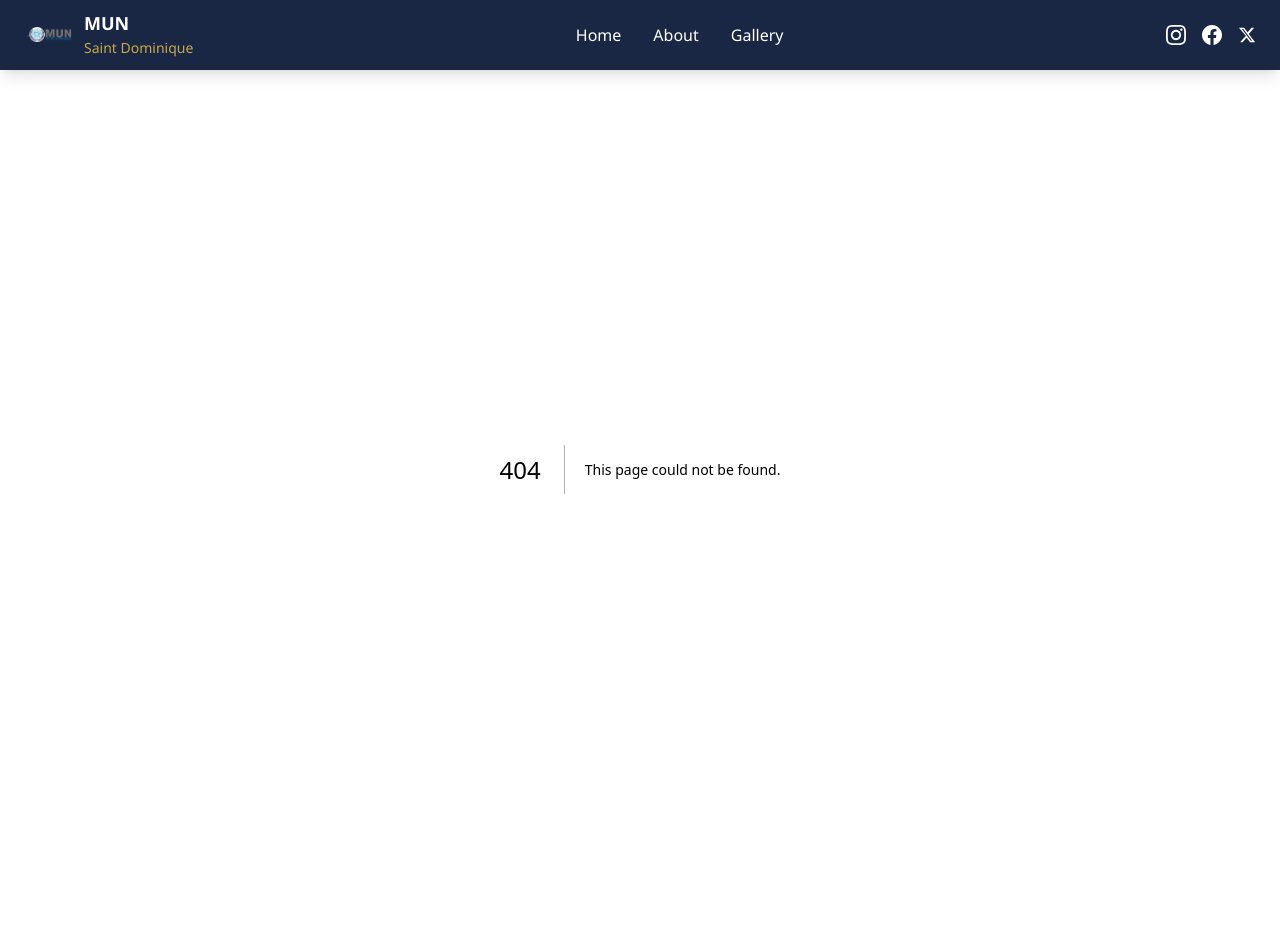
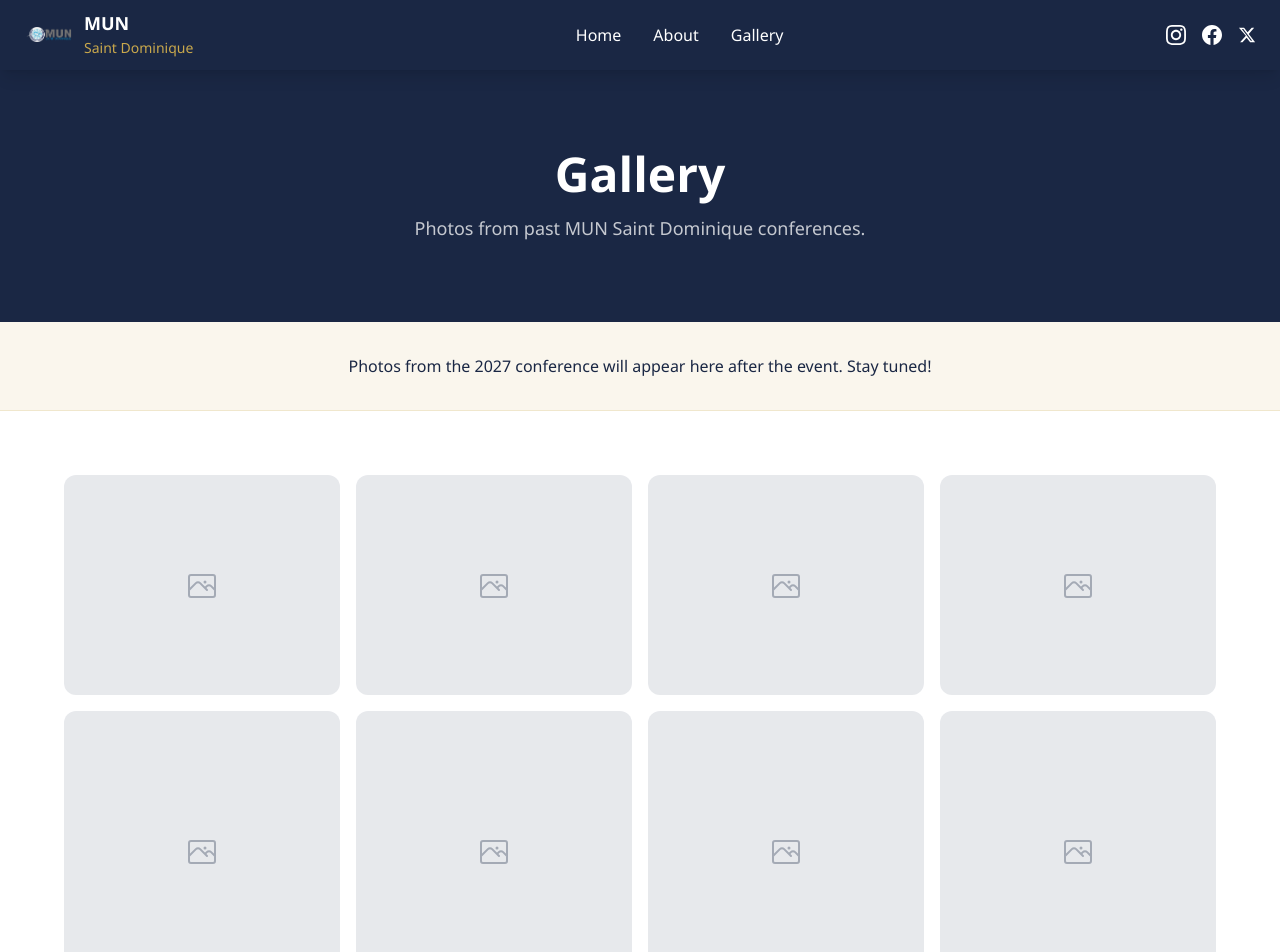
Before and after one commit to gastongabaixtucf8/projet-MUN-saintdo, a Next.js app: page /gallery in a window 1280 px wide. Before the commit this address had no page. Shown: the top 952 px of the page. Before the commit the page ends 870 px from the top, so only its background shows below. Built offline with nearby package versions, Linux system fonts and the light colour scheme.

Commit message:
auto-save

```diff
--- /dev/null
+++ b/app/gallery/page.tsx
@@ -0,0 +1,67 @@
+import type { Metadata } from 'next'
+
+export const metadata: Metadata = {
+  title: 'Gallery — MUN Saint Dominique',
+}
+
+const placeholders = Array.from({ length: 12 }, (_, i) => i + 1)
+
+export default function GalleryPage() {
+  return (
+    <main>
+      {/* Page Header */}
+      <section className="bg-navy text-white py-20 px-6 text-center">
+        <div className="max-w-3xl mx-auto">
+          <h1 className="text-5xl font-bold mb-4">Gallery</h1>
+          <p className="text-white/75 text-lg">
+            Photos from past MUN Saint Dominique conferences.
+          </p>
+        </div>
+      </section>
+
+      {/* Coming Soon Notice */}
+      <section className="py-8 px-6 bg-gold/10 border-b border-gold/20 text-center">
+        <p className="text-navy font-medium">
+          Photos from the 2027 conference will appear here after the event. Stay tuned!
+        </p>
+      </section>
+
+      {/* Placeholder Grid */}
+      <section className="py-16 px-6">
+        <div className="max-w-6xl mx-auto">
+          <div className="columns-2 sm:columns-3 lg:columns-4 gap-4 space-y-4">
+            {placeholders.map((i) => (
+              <div
+                key={i}
+                className="break-inside-avoid rounded-xl overflow-hidden bg-gray-200 animate-pulse"
+                style={{ height: `${160 + (i % 3) * 60}px` }}
+              >
+                <div className="w-full h-full flex items-center justify-center text-gray-400">
+                  <svg width="32" height="32" fill="none" stroke="currentColor" strokeWidth="1.5" viewBox="0 0 24 24">
+                    <path strokeLinecap="round" strokeLinejoin="round" d="M2.25 15.75l5.159-5.159a2.25 2.25 0 013.182 0l5.159 5.159m-1.5-1.5l1.409-1.409a2.25 2.25 0 013.182 0l2.909 2.909M3.75 21h16.5a1.5 1.5 0 001.5-1.5V6a1.5 1.5 0 00-1.5-1.5H3.75A1.5 1.5 0 002.25 6v13.5a1.5 1.5 0 001.5 1.5zm10.5-11.25h.008v.008h-.008V9.75zm.375 0a.375.375 0 11-.75 0 .375.375 0 01.75 0z" />
+                  </svg>
+                </div>
+              </div>
+            ))}
+          </div>
+          <p className="text-center text-gray-400 mt-12 text-sm italic">
+            Placeholder images — photos coming soon from Mme Lemoine.
+          </p>
+        </div>
+      </section>
+
+      {/* Contact CTA */}
+      <section className="py-16 px-6 bg-gray-50 text-center">
+        <div className="max-w-xl mx-auto">
+          <h2 className="text-2xl font-bold text-navy mb-3">Have photos to share?</h2>
+          <p className="text-gray-600 mb-6">
+            If you attended a past MUN Saint Dominique conference and would like to contribute photos, please get in touch.
+          </p>
+          <a href="mailto:mun@saintdominique.fr" className="btn-primary">
+            Send us your photos
+          </a>
+        </div>
+      </section>
+    </main>
+  )
+}
```
